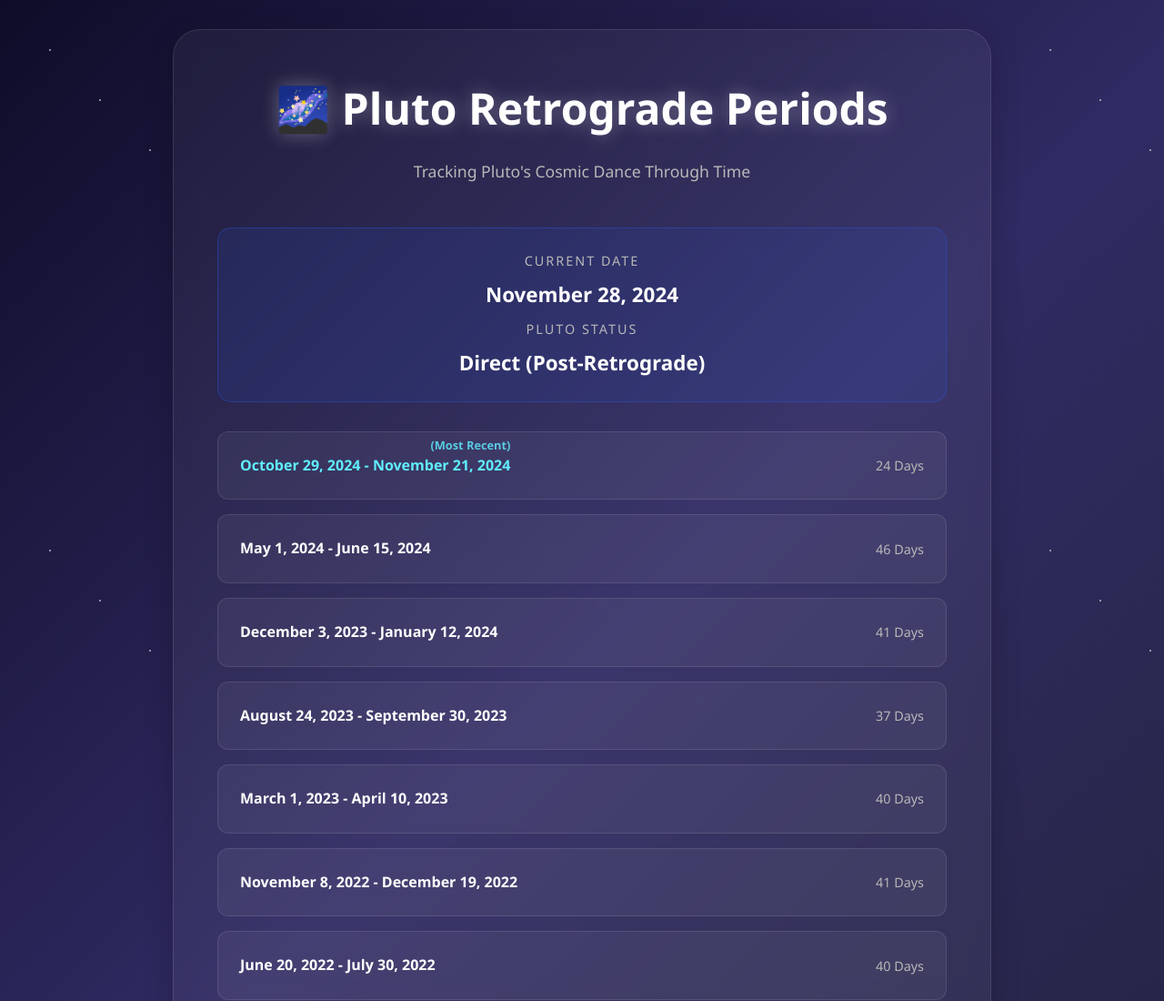
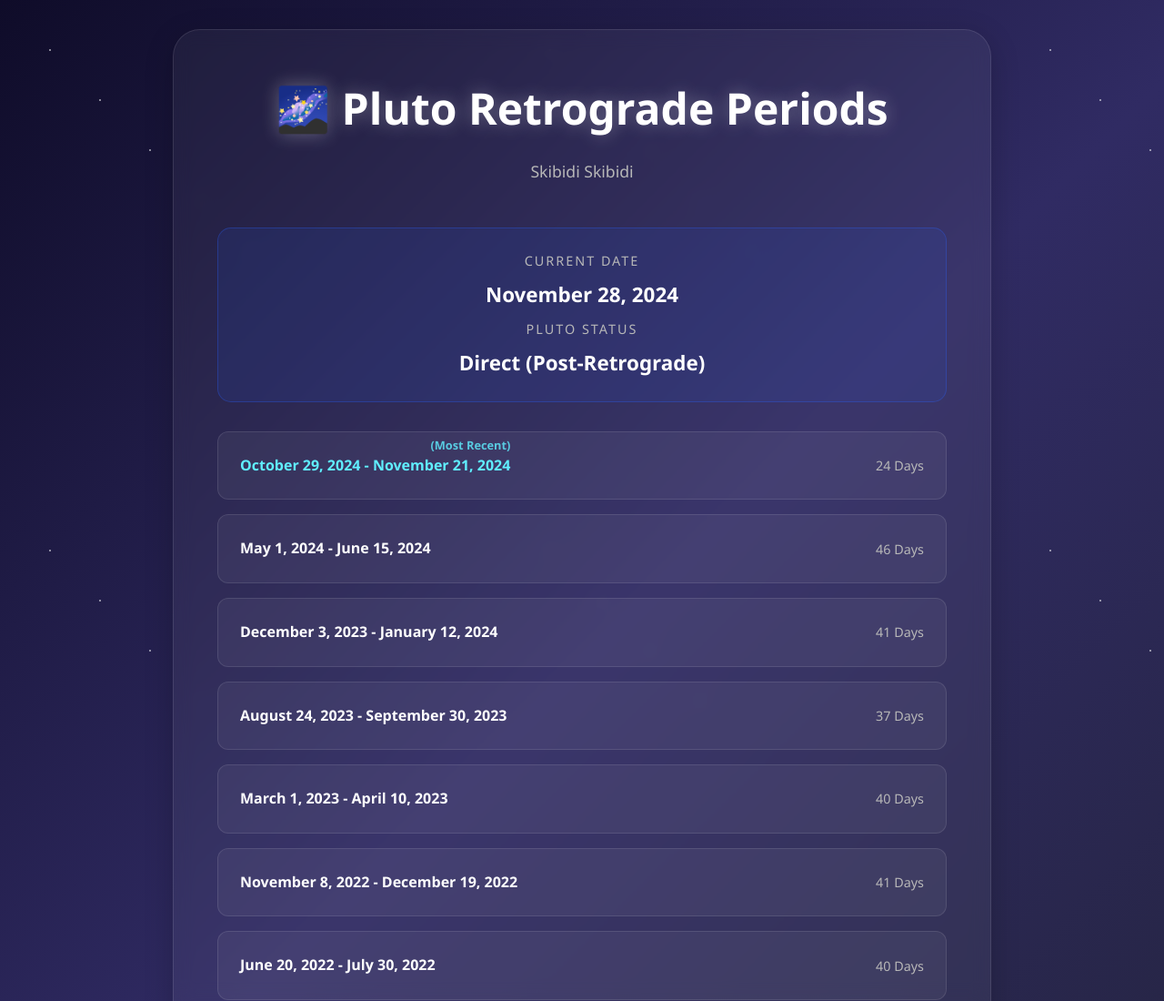
Before and after one commit to Siddd06/pluto-retrograde, a plain HTML site: page index.html in a window 1280 px wide. Shown: the top 1100 px of the page at 91% size. Drawn offline with Linux system fonts and the light colour scheme.

Commit message:
Update index.html

```diff
--- a/index.html
+++ b/index.html
@@ -163,7 +163,7 @@
     <div class="stars"></div>
     <div class="container">
         <h1>🌌 Pluto Retrograde Periods</h1>
-        <p class="subtitle">Tracking Pluto's Cosmic Dance Through Time</p>
+        <p class="subtitle">Skibidi Skibidi</p>
 
         <div class="current-status">
             <span class="status-label">Current Date</span>
```
